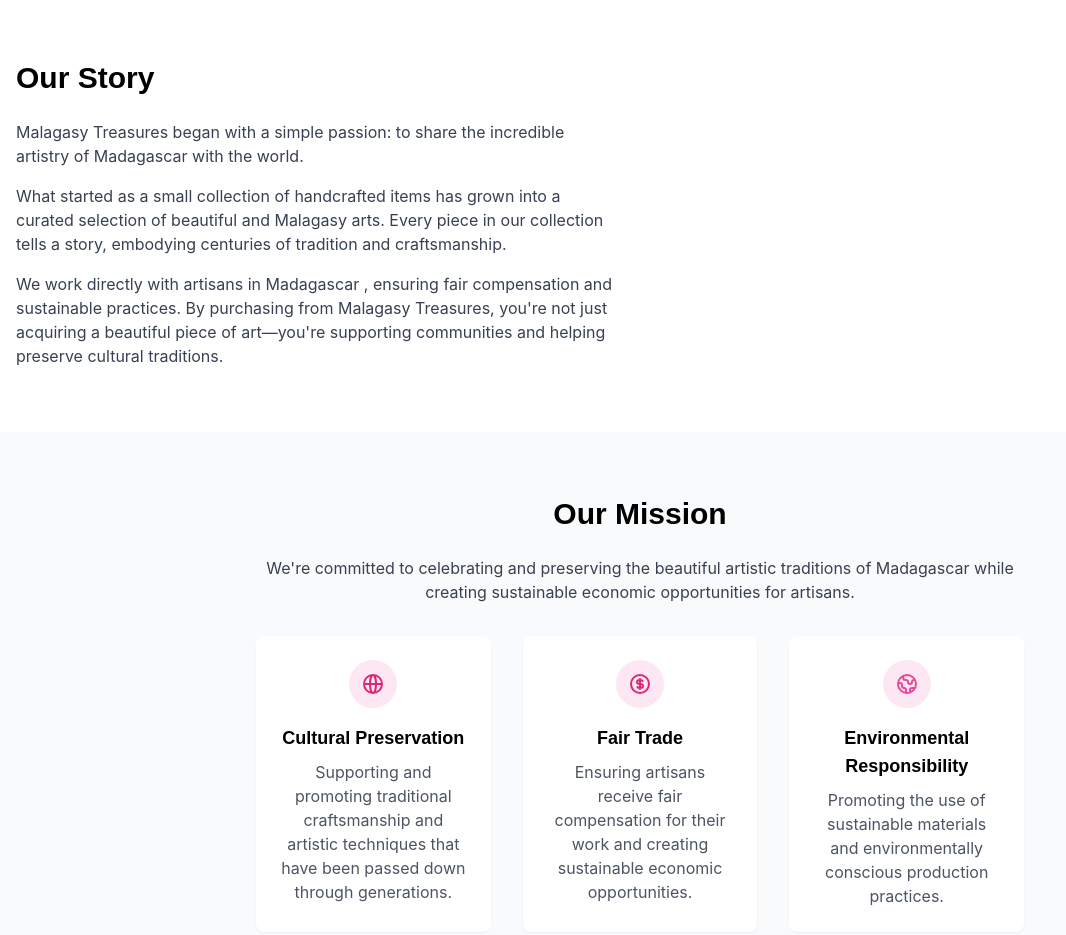
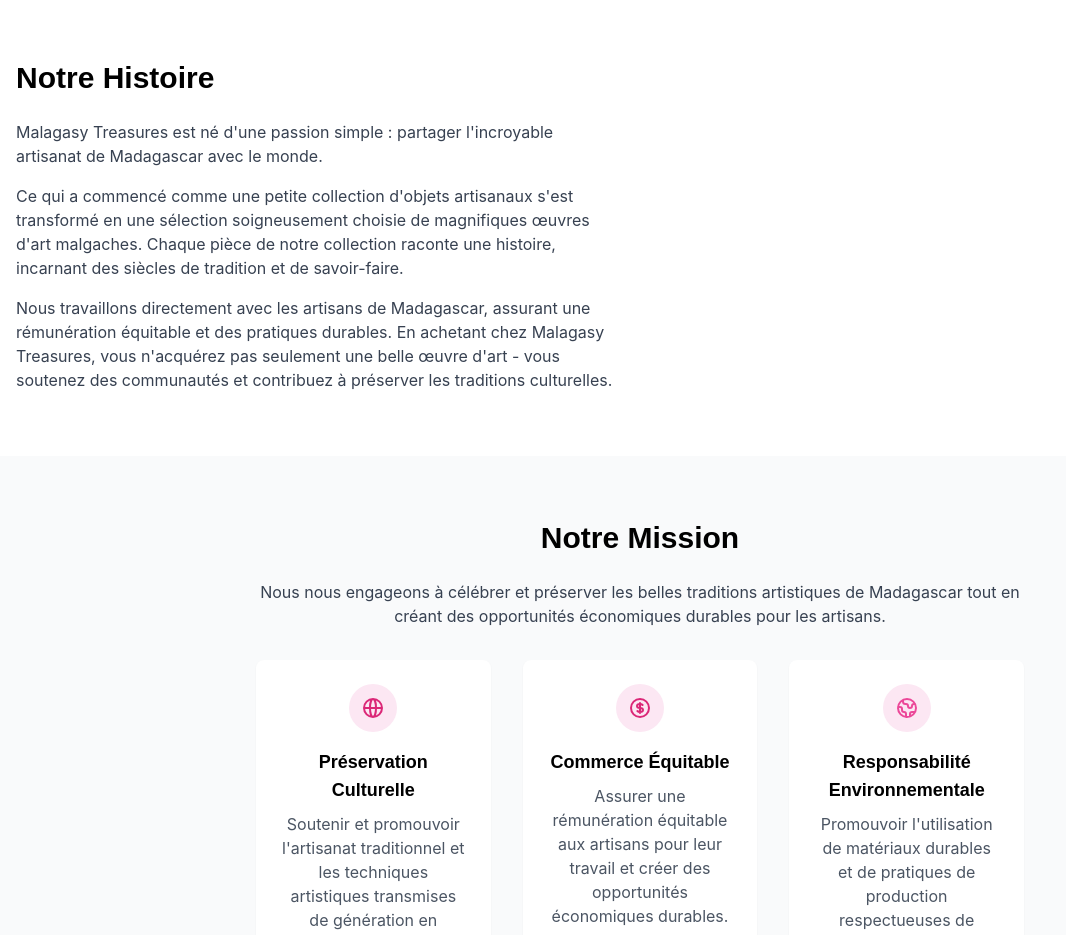
Before and after one commit to Liantsoajenny/bracelet_shop, a React (Vite) app: page /about in a window 1280 px wide. Shown: the part 420-1355 px from the top of the page, without its empty margins (0-1066 px from the left). Built offline with nearby package versions, Linux system fonts and the light colour scheme.

Commit message:
traduction

```diff
--- a/src/pages/About.tsx
+++ b/src/pages/About.tsx
@@ -12,7 +12,7 @@ const About: React.FC = () => {
           <div className="relative z-10 max-w-3xl">
             <h1 className="font-heading text-4xl md:text-5xl font-bold mb-4">Malagasy Learning.co</h1>
             <p className="text-lg md:text-xl text-gray-100">
-              Mizara ny asa tanana vita Malagasy
+              Partagez l'artisanat malgache
             </p>
           </div>
         </div>
@@ -23,15 +23,15 @@ const About: React.FC = () => {
         <div className="container mx-auto px-4">
           <div className="grid grid-cols-1 md:grid-cols-2 gap-12 items-center">
             <div>
-              <h2 className="font-heading text-3xl font-bold mb-6">Our Story</h2>
+              <h2 className="font-heading text-3xl font-bold mb-6">Notre Histoire</h2>
               <p className="text-gray-700 mb-4">
-                Malagasy Treasures began with a simple passion: to share the incredible artistry of Madagascar with the world.
+                Malagasy Treasures est né d'une passion simple : partager l'incroyable artisanat de Madagascar avec le monde.
               </p>
               <p className="text-gray-700 mb-4">
-                What started as a small collection of handcrafted items has grown into a curated selection of beautiful and Malagasy arts. Every piece in our collection tells a story, embodying centuries of tradition and craftsmanship.
+                Ce qui a commencé comme une petite collection d'objets artisanaux s'est transformé en une sélection soigneusement choisie de magnifiques œuvres d'art malgaches. Chaque pièce de notre collection raconte une histoire, incarnant des siècles de tradition et de savoir-faire.
               </p>
               <p className="text-gray-700">
-                We work directly with artisans in Madagascar , ensuring fair compensation and sustainable practices. By purchasing from Malagasy Treasures, you're not just acquiring a beautiful piece of art—you're supporting communities and helping preserve cultural traditions.
+                Nous travaillons directement avec les artisans de Madagascar, assurant une rémunération équitable et des pratiques durables. En achetant chez Malagasy Treasures, vous n'acquérez pas seulement une belle œuvre d'art - vous soutenez des communautés et contribuez à préserver les traditions culturelles.
               </p>
             </div>
 
@@ -43,9 +43,9 @@ const About: React.FC = () => {
       <section className="py-16 bg-gray-50">
         <div className="container mx-auto px-4">
           <div className="max-w-3xl mx-auto text-center">
-            <h2 className="font-heading text-3xl font-bold mb-6">Our Mission</h2>
+            <h2 className="font-heading text-3xl font-bold mb-6">Notre Mission</h2>
             <p className="text-gray-700 mb-8">
-              We're committed to celebrating and preserving the beautiful artistic traditions of Madagascar while creating sustainable economic opportunities for artisans.
+              Nous nous engageons à célébrer et préserver les belles traditions artistiques de Madagascar tout en créant des opportunités économiques durables pour les artisans.
             </p>
 
             <div className="grid grid-cols-1 md:grid-cols-3 gap-8">
@@ -55,9 +55,9 @@ const About: React.FC = () => {
                     <path strokeLinecap="round" strokeLinejoin="round" strokeWidth={2} d="M21 12a9 9 0 01-9 9m9-9a9 9 0 00-9-9m9 9H3m9 9a9 9 0 01-9-9m9 9c1.657 0 3-4.03 3-9s-1.343-9-3-9m0 18c-1.657 0-3-4.03-3-9s1.343-9 3-9m-9 9a9 9 0 019-9" />
                   </svg>
                 </div>
-                <h3 className="font-heading font-semibold text-lg mb-2">Cultural Preservation</h3>
+                <h3 className="font-heading font-semibold text-lg mb-2">Préservation Culturelle</h3>
                 <p className="text-gray-600">
-                  Supporting and promoting traditional craftsmanship and artistic techniques that have been passed down through generations.
+                  Soutenir et promouvoir l'artisanat traditionnel et les techniques artistiques transmises de génération en génération.
                 </p>
               </div>
 
@@ -67,9 +67,9 @@ const About: React.FC = () => {
                     <path strokeLinecap="round" strokeLinejoin="round" strokeWidth={2} d="M12 8c-1.657 0-3 .895-3 2s1.343 2 3 2 3 .895 3 2-1.343 2-3 2m0-8c1.11 0 2.08.402 2.599 1M12 8V7m0 1v8m0 0v1m0-1c-1.11 0-2.08-.402-2.599-1M21 12a9 9 0 11-18 0 9 9 0 0118 0z" />
                   </svg>
                 </div>
-                <h3 className="font-heading font-semibold text-lg mb-2">Fair Trade</h3>
+                <h3 className="font-heading font-semibold text-lg mb-2">Commerce Équitable</h3>
                 <p className="text-gray-600">
-                  Ensuring artisans receive fair compensation for their work and creating sustainable economic opportunities.
+                  Assurer une rémunération équitable aux artisans pour leur travail et créer des opportunités économiques durables.
                 </p>
               </div>
 
@@ -79,9 +79,9 @@ const About: React.FC = () => {
                     <path strokeLinecap="round" strokeLinejoin="round" strokeWidth={2} d="M3.055 11H5a2 2 0 012 2v1a2 2 0 002 2 2 2 0 012 2v2.945M8 3.935V5.5A2.5 2.5 0 0010.5 8h.5a2 2 0 012 2 2 2 0 104 0 2 2 0 012-2h1.064M15 20.488V18a2 2 0 012-2h3.064M21 12a9 9 0 11-18 0 9 9 0 0118 0z" />
                   </svg>
                 </div>
-                <h3 className="font-heading font-semibold text-lg mb-2">Environmental Responsibility</h3>
+                <h3 className="font-heading font-semibold text-lg mb-2">Responsabilité Environnementale</h3>
                 <p className="text-gray-600">
-                  Promoting the use of sustainable materials and environmentally conscious production practices.
+                  Promouvoir l'utilisation de matériaux durables et de pratiques de production respectueuses de l'environnement.
                 </p>
               </div>
             </div>
```
